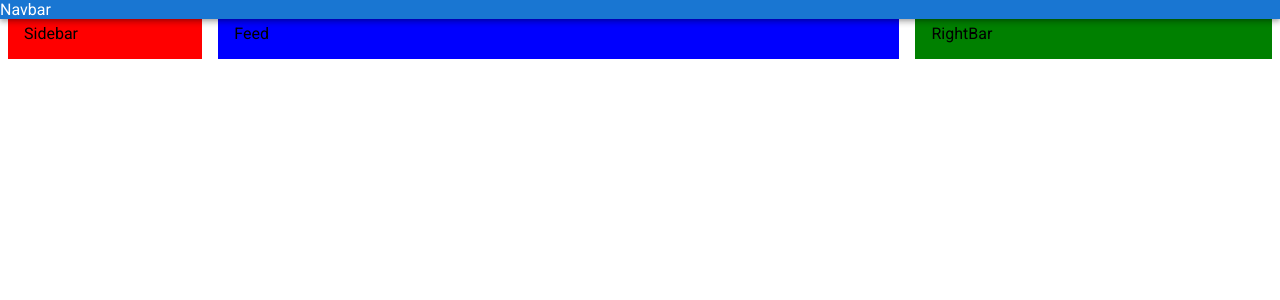
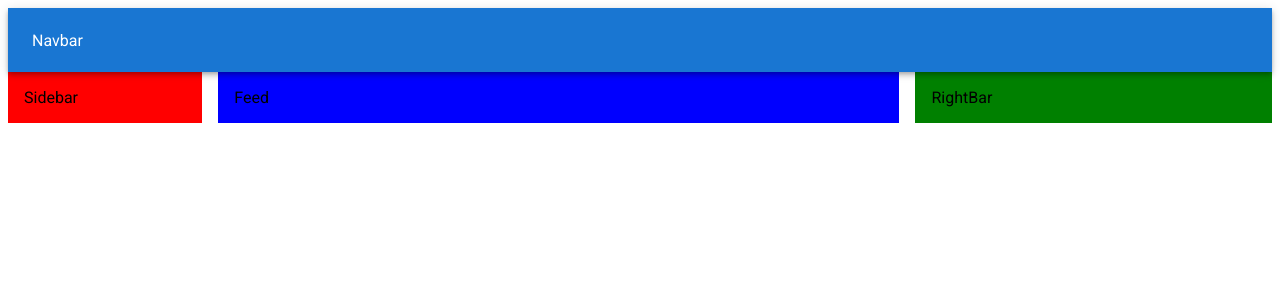
Before and after one commit to daddyomarjeng/gamconnect, a React (Create React App) app: page / in a window 1280 px wide. Shown: the top 300 px of the page. Built offline with nearby package versions, Linux system fonts and the light colour scheme.

Commit message:
add sticky navbar(Toolbar)

```diff
--- a/src/components/Navbar.jsx
+++ b/src/components/Navbar.jsx
@@ -1,8 +1,12 @@
-import { AppBar } from "@mui/material";
+import { AppBar, Toolbar } from "@mui/material";
 import React from "react";
 
 const Navbar = () => {
-  return <AppBar>Navbar</AppBar>;
+  return (
+    <AppBar position="sticky">
+      <Toolbar>Navbar</Toolbar>
+    </AppBar>
+  );
 };
 
 export default Navbar;
```
